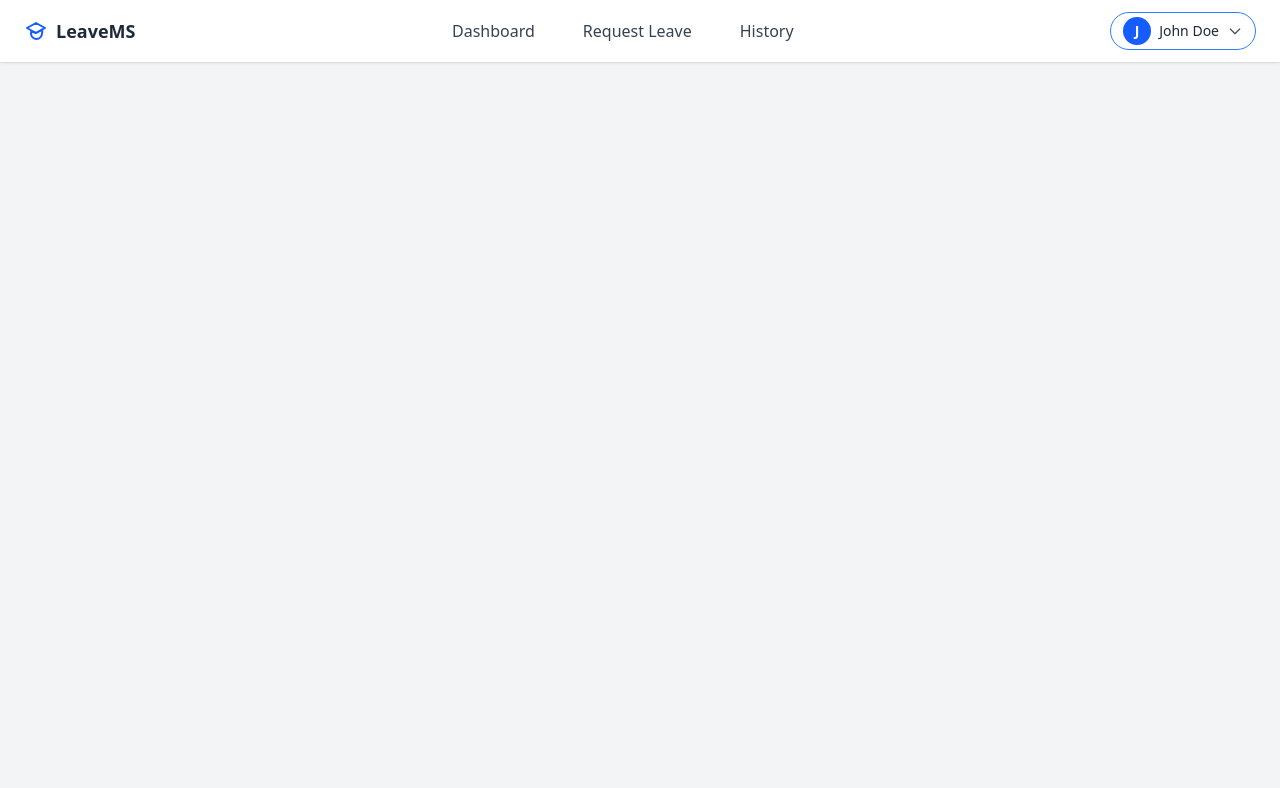
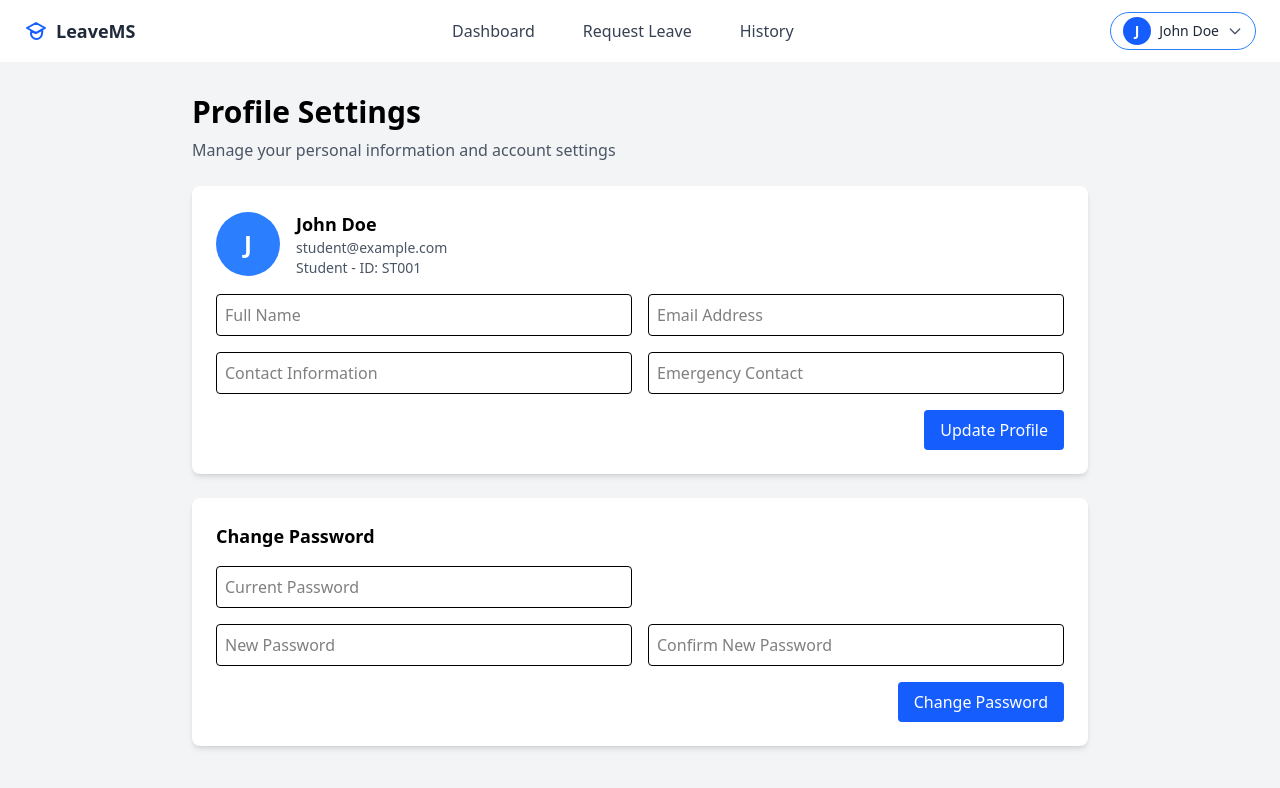
Before and after one commit to himprofessor/pnc_student_lms, a Vue app in the folder web_frontend/: page / in a window 1280 px wide. Shown: the top 788 px of the page. Built offline with nearby package versions, Linux system fonts and the light colour scheme.

Commit message:
CPSL-19 | frontend: Resolve merge conflict in App.vue

```diff
--- a/web_frontend/src/App.vue
+++ b/web_frontend/src/App.vue
@@ -1,12 +1,11 @@
 <template>
   <div class="min-h-screen bg-gray-100">
     <Navbar />
+    <ProfileSettings />
   </div>
 </template>
 
 <script setup>
 import ProfileSettings from "./views/ProfileSettings.vue";
 import Navbar from "./components/layouts/Navbar.vue";
-
-
 </script>
```
